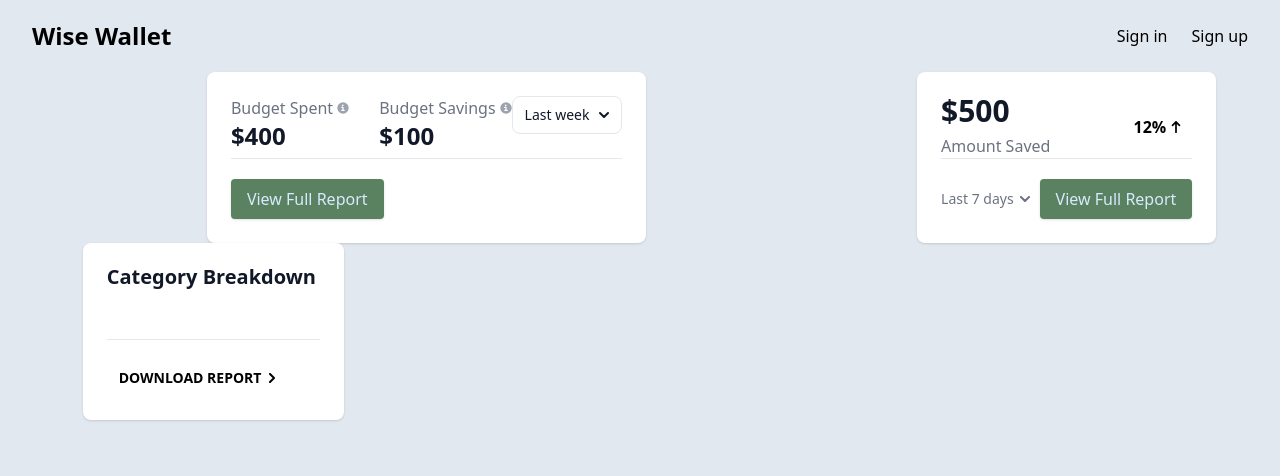
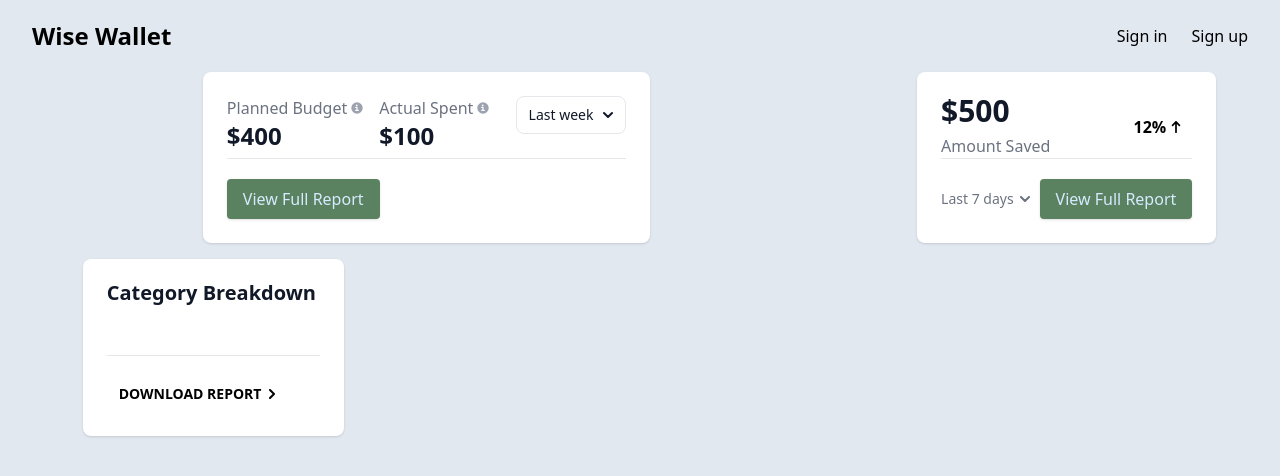
Before and after one commit to zikrya/Personal-Expense-Tracker, a React (Vite) app: page /data in a window 1280 px wide. Shown: the top 476 px of the page. Built offline with nearby package versions, Linux system fonts and the light colour scheme; no server answers.

Commit message:
update spacing

```diff
--- a/src/components/LineChart.jsx
+++ b/src/components/LineChart.jsx
@@ -52,12 +52,12 @@ window.addEventListener("load", function() {
           },
           series: [
             {
-              name: "Budget Spent",
+              name: "Planned Budget",
               data: [6500, 6418, 6456, 6526, 6356, 6456],
               color: "#D6EBFF",
             },
             {
-              name: "Budget Savings",
+              name: "Actual Spent",
               data: [6456, 6356, 6526, 6332, 6418, 6500],
               color: "#D3F6DB",
             },
@@ -122,7 +122,7 @@ const LineChart = () => {
   <div className="flex justify-between mb-1">
     <div className="grid gap-4 grid-cols-2">
       <div>
-        <h5 className="inline-flex items-center text-gray-500 dark:text-gray-400 leading-none font-normal mb-2">Budget Spent
+        <h5 className="inline-flex items-center text-gray-500 dark:text-gray-400 leading-none font-normal mb-2">Planned Budget
           <svg data-popover-target="clicks-info" data-popover-placement="bottom" className="w-3 h-3 text-gray-400 hover:text-gray-900 dark:hover:text-white cursor-pointer ml-1" aria-hidden="true" xmlns="http://www.w3.org/2000/svg" fill="currentColor" viewBox="0 0 20 20">
             <path d="M10 .5a9.5 9.5 0 1 0 9.5 9.5A9.51 9.51 0 0 0 10 .5ZM9.5 4a1.5 1.5 0 1 1 0 3 1.5 1.5 0 0 1 0-3ZM12 15H8a1 1 0 0 1 0-2h1v-3H8a1 1 0 0 1 0-2h2a1 1 0 0 1 1 1v4h1a1 1 0 0 1 0 2Z"/>
           </svg>
@@ -142,7 +142,7 @@ const LineChart = () => {
         <p className="text-gray-900 dark:text-white text-2xl leading-none font-bold">$400</p>
       </div>
       <div>
-        <h5 className="inline-flex items-center text-gray-500 dark:text-gray-400 leading-none font-normal mb-2">Budget Savings
+        <h5 className="inline-flex items-center text-gray-500 dark:text-gray-400 leading-none font-normal mb-2">Actual Spent
         <svg data-popover-target="cpc-info" data-popover-placement="bottom" className="w-3 h-3 text-gray-400 hover:text-gray-900 dark:hover:text-white cursor-pointer ml-1" aria-hidden="true" xmlns="http://www.w3.org/2000/svg" fill="currentColor" viewBox="0 0 20 20">
             <path d="M10 .5a9.5 9.5 0 1 0 9.5 9.5A9.51 9.51 0 0 0 10 .5ZM9.5 4a1.5 1.5 0 1 1 0 3 1.5 1.5 0 0 1 0-3ZM12 15H8a1 1 0 0 1 0-2h1v-3H8a1 1 0 0 1 0-2h2a1 1 0 0 1 1 1v4h1a1 1 0 0 1 0 2Z"/>
           </svg>
--- a/src/components/PieChart.jsx
+++ b/src/components/PieChart.jsx
@@ -28,7 +28,7 @@ window.addEventListener("load", function() {
               }
             },
           },
-          labels: ["Direct", "Organic search", "Referrals"],
+          labels: ["Rent", "Supplies", "Food"],
           dataLabels: {
             enabled: true,
             style: {
--- a/src/pages/DataVisualization.jsx
+++ b/src/pages/DataVisualization.jsx
@@ -5,7 +5,7 @@ import AreaChart from "../components/AreaChart";
 const DataVis = () => {
     return (
         <div>
-            <div className="grid grid-cols-3 place-items-center">
+            <div className="grid grid-cols-3 place-items-center gap-y-4">
                 <div className="col-span-2"><LineChart /></div>
                 <div><AreaChart /></div>
                 <div><PieChart /></div>
```
